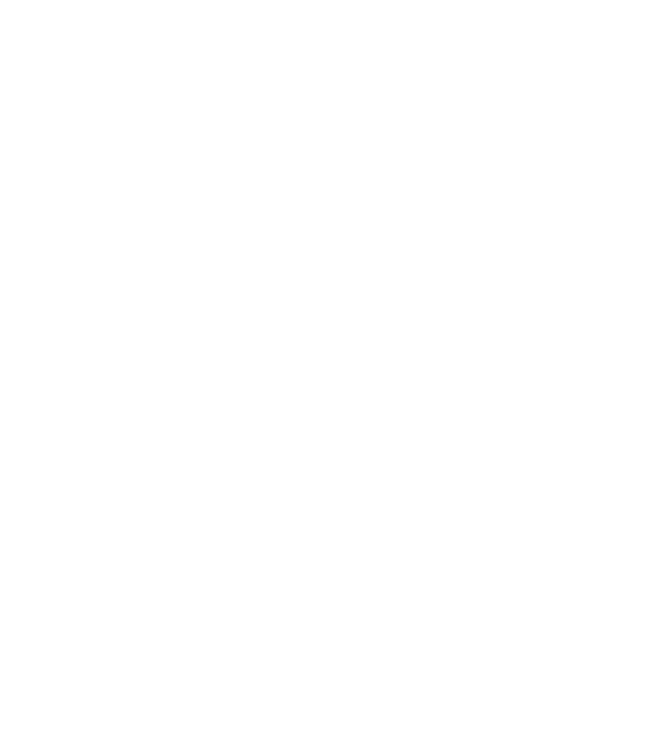
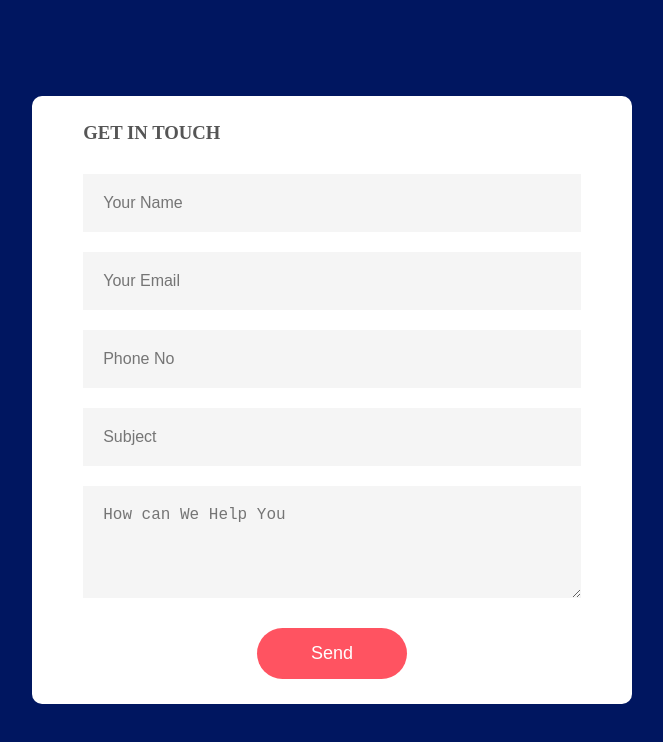
Before and after one commit to AhsanAlijs/Contact-Form, a plain HTML site: page index.html in a window 1280 px wide. Shown: the whole page, without its empty margins (308-971 px from the left). Drawn offline with Linux system fonts and the light colour scheme.

Commit message:
Create full contact form

```diff
--- a/app.js
+++ b/app.js
@@ -0,0 +1,24 @@
+const form = document.querySelector('#form');
+const names = document.querySelector('#name');
+const email = document.querySelector('#email');
+const phone = document.querySelector('#phone');
+const subject = document.querySelector('#subject');
+const message = document.querySelector('#message');
+
+function sendEmail(event) {
+    event.preventDefault();
+    let body = 'Name :' + names.value + "<br/> Email :" + email.value + "<br/> Phone :" + phone.value + "<br/> Subject :" + subject.value + "<br/> Message :" + message.value;
+
+
+
+    Email.send({
+        SecureToken: '58c55465-d41e-42b4-9d76-d282b83e01f4',
+        To: `ahsanali45444@gmail.com`,
+        From: `ahsanali45444@gmail.com`,
+        Subject: `message from contact`,
+        Body: body
+    }).then(
+        message => alert(message)
+    );
+
+}
--- a/index.html
+++ b/index.html
@@ -1,16 +1,34 @@
 <!DOCTYPE html>
 <html lang="en">
+
 <head>
     <meta charset="UTF-8">
     <meta name="viewport" content="width=device-width, initial-scale=1.0">
     <title>Contact Form</title>
     <link rel="stylesheet" href="style.css">
-    <link rel="shortcut icon" href="favicon.ico" type="image/x-icon">
+    <link type="image/png" sizes="96x96" rel="icon" href="./assets/1.png">
 </head>
+
 <body>
+
+    <div class="container ">
+        <form onsubmit="sendEmail(event)"  id="form">
+            <h3>GET IN TOUCH</h3>
+            <input type="text" id="name" placeholder="Your Name" required>
+            <input type="email" id="email" placeholder="Your Email" required>
+            <input type="text" id="phone" placeholder="Phone No" required>
+            <input type="text" id="subject" placeholder="Subject" required>
+            <textarea id="message" rows="4" placeholder="How can We Help You"></textarea>
+            <button  type="submit ">Send</button>
+
+        </form>
+    </div>
 
 
 
+
+    <script src="https://smtpjs.com/v3/smtp.js"></script>
     <script src="app.js"></script>
 </body>
+
 </html>
--- a/style.css
+++ b/style.css
@@ -0,0 +1,51 @@
+* {
+    margin: 0;
+    padding: 0;
+    box-sizing: border-box;
+}
+
+.container {
+    width: 100%;
+    height: 100vh;
+    background-color: #001660;
+    display: flex;
+    align-items: center;
+    justify-content: center;
+}
+form{
+    background: #fff;
+    display: flex;
+    flex-direction: column;
+    padding: 2vw 4vw;
+    width: 90%;
+    max-width: 600px;
+    border-radius: 10px;
+    overflow: hidden;
+}
+form h3{
+    color:#555;
+    font-weight: 800;
+    margin-bottom: 20px;
+}
+
+form input, form textarea{
+    border: 0;
+    margin: 10px 0;
+    padding: 20px;
+    outline: none;
+    background: #f5f5f5;
+    font-size: 16px;
+}
+
+form button{
+    padding: 15px;
+    background: #ff5361;
+    color: #fff;
+    font-size: 18px;
+    border: 0;
+    outline: none;
+    cursor: pointer;
+    width: 150px;
+    margin: 20px auto 0;
+    border-radius: 30px;
+}
```
Also changed, not shown: assets/1.png (added).
